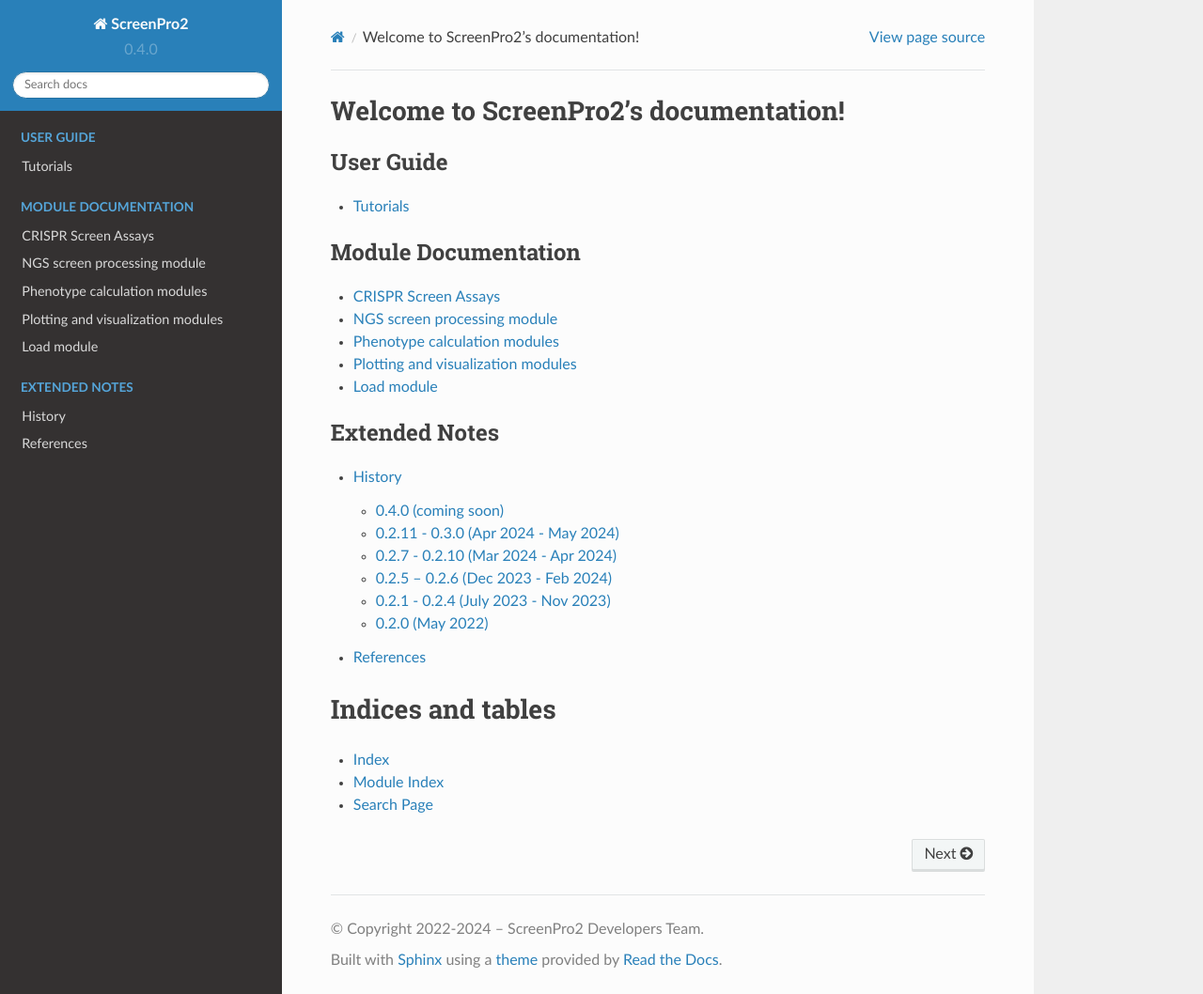
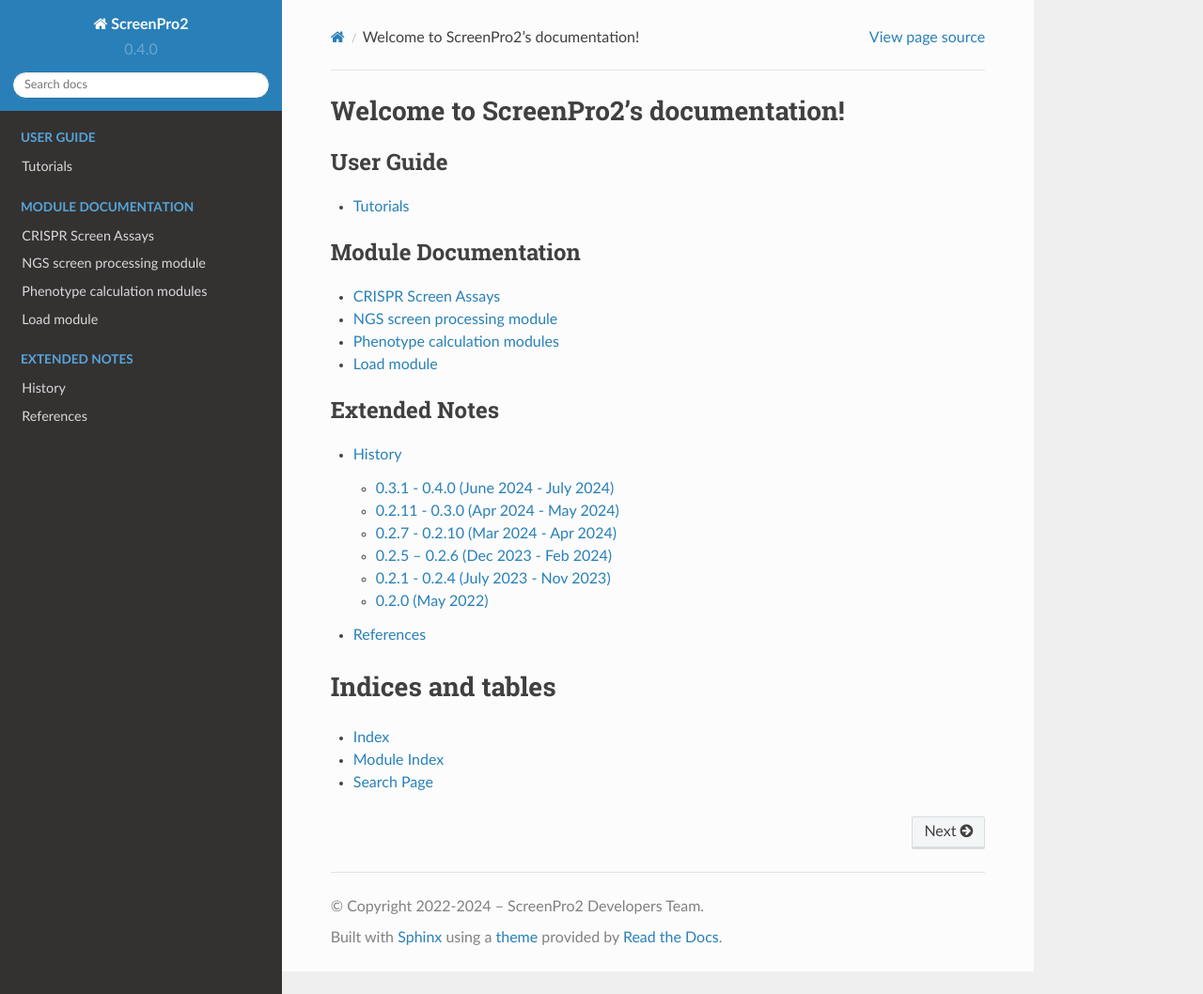
Before and after one commit to ArcInstitute/ScreenPro2, a Sphinx documentation site: the page built from docs/source/index.rst, in a window 1280 px wide and 1058 px high. Shown: the whole window at 94% size. Built offline with Sphinx 7.4.7 and the Read the Docs theme 2.0.0, drawn with Linux system fonts in a browser that asks for light colours.

Commit message:
update docs files

```diff
--- a/docs/source/history.rst
+++ b/docs/source/history.rst
@@ -2,9 +2,10 @@
 History
 =======
 
-0.4.0 (coming soon)
+0.3.1 - 0.4.0 (June 2024 - July 2024)
 ~~~~~~~~~~~~~~~~~~~
 * add command line interface
+* major bug fixes and improvements in code formatting
 
 0.2.11 - 0.3.0 (Apr 2024 - May 2024)
 ~~~~~~~~~~~~~~~~~
--- a/docs/source/index.rst
+++ b/docs/source/index.rst
@@ -15,7 +15,6 @@
    assays
    ngs
    phenotype
-   plotting
    load
 
 .. toctree::
--- a/docs/source/plotting.rst
+++ /dev/null
@@ -1,8 +0,0 @@
-Plotting and visualization modules
-=======================
-
-
-.. automodule:: screenpro.plotting
-   :members:
-   :undoc-members:
-   :show-inheritance:
```
Also changed, not shown: docs/source/phenotype.md (added, +55 -0 lines), docs/source/phenotype.rst (deleted, +0 -62 lines).
